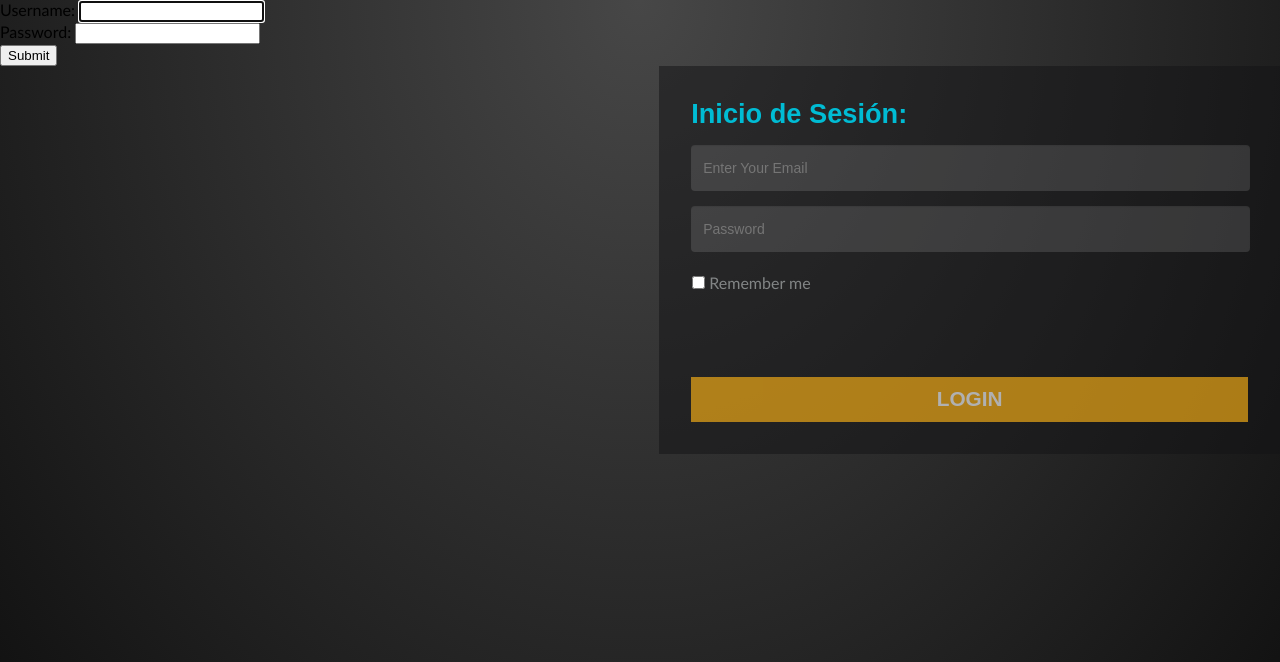
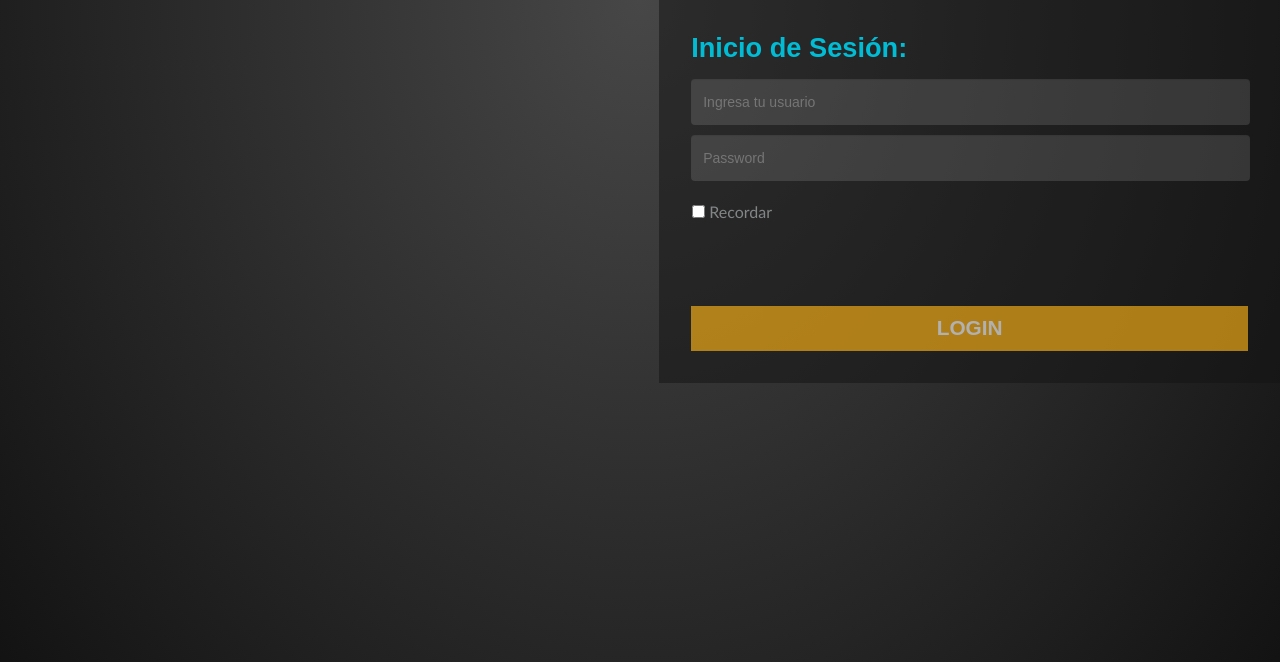
Before and after one commit to msigxix/html5Taller, a Django app: page /inicia-sesion/ in a window 1280 px wide. Shown: the top 662 px of the page. Run offline with Django 3.2, Linux system fonts and the light colour scheme.

Commit message:
Se usa el commit para usar el inicio de sesión del estilo

```diff
--- a/perfiles/templates/perfiles/iniciar_sesion.html
+++ b/perfiles/templates/perfiles/iniciar_sesion.html
@@ -4,12 +4,14 @@
 
 {% block content %}
 
-
+ <!--
     <form method="POST">
         {% csrf_token %}
         {{ form.as_p }}
         <input type="submit" name="submit">
     </form>
+
+     -->
 <div class="panel panel-widget agile-validation">
 								<div class="validation-grids validation-grids-right login-form">
 									<div class="widget-shadow login-form-shadow" data-example-id="basic-forms">
@@ -17,21 +19,21 @@
 											<h3>Inicio de Sesión:</h3>
 										</div>
 										<div class="form-body form-body-info">
-											<form data-toggle="validator" action="#" method="post" novalidate="true">
+											<form data-toggle="validator" method="post" novalidate="true">
 											  {% csrf_token %}
 												<div class="form-group has-feedback">
-													<input type="email" class="form-control" name="Eamil" placeholder="Enter Your Email" data-error="Bruh, that email address is invalid" required="">
+													<input type="text" class="form-control" name="username" value="{{username}}" placeholder="Ingresa tu usuario" data-error="El usuario no es válido" required="">
 													<span class="glyphicon form-control-feedback" aria-hidden="true"></span>
 												</div>
 												<div class="form-group">
-													<input type="password" data-toggle="validator" data-minlength="6" class="form-control" id="inputPassword1" name="Password" placeholder="Password" required="">
+													<input type="password" data-toggle="validator" data-minlength="6" class="form-control" id="password" name="password" placeholder="Password" required="">
 												</div>
 												<div class="bottom">
 													<div class="form-group">
 														<div class="checkbox">
 															<label>
-																<input type="checkbox" id="terms1" data-error="Before you wreck yourself" required="">
-																Remember me
+																<input type="checkbox" id="terms1" data-error="Antes que lo arruines y te olvides" required="">
+																Recordar
 															</label>
 															<div class="help-block with-errors"></div>
 														</div>
```
